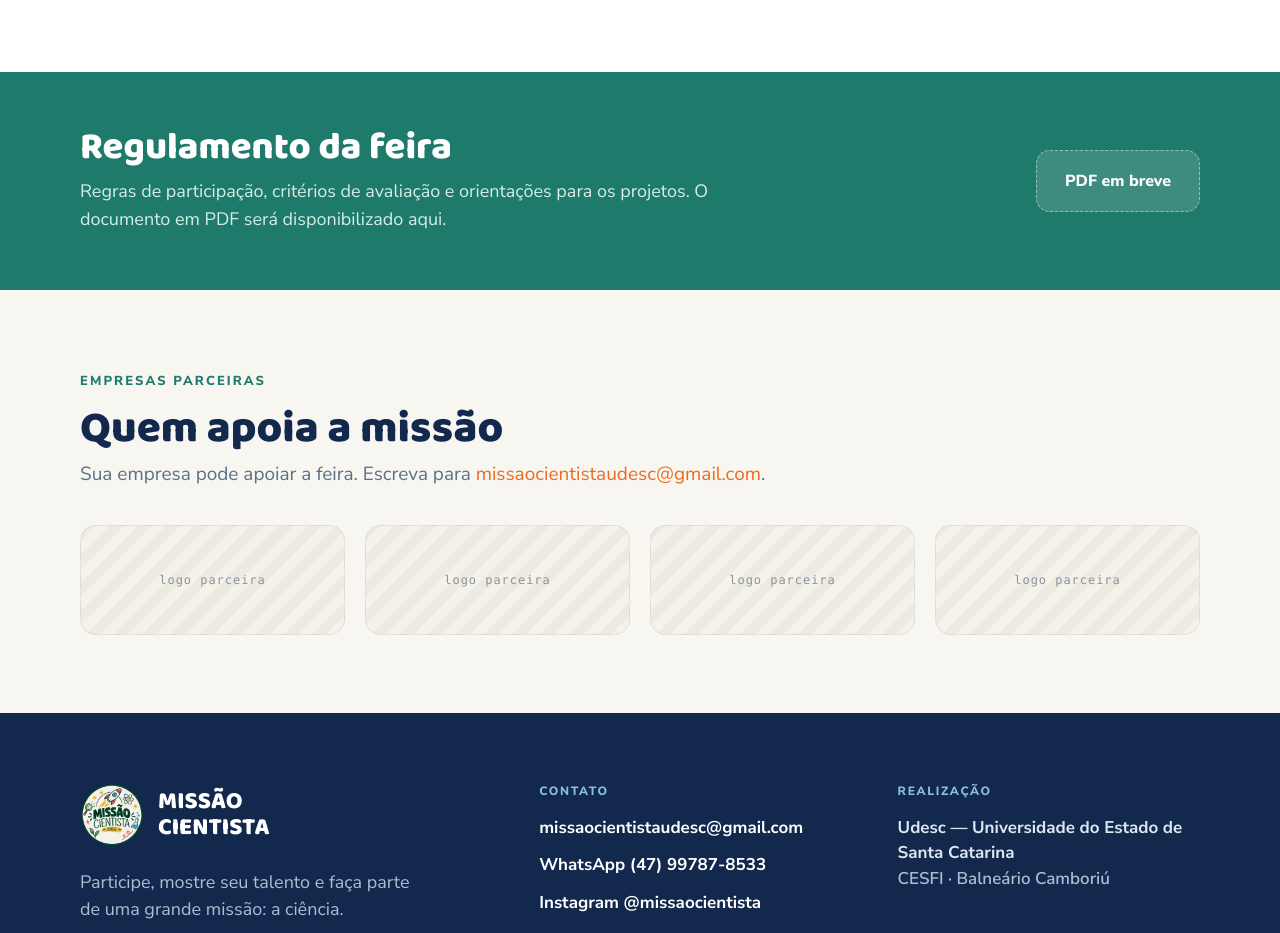
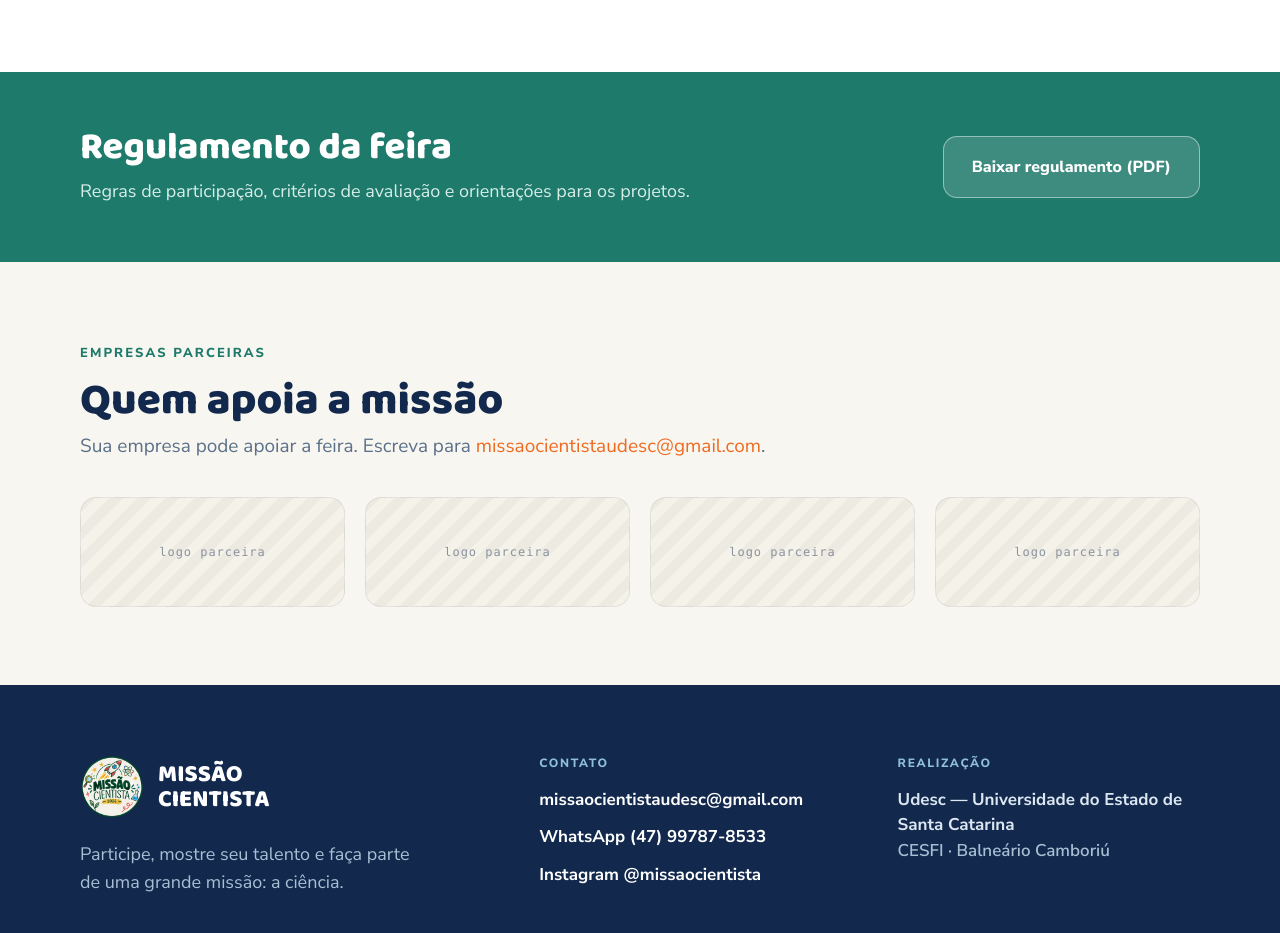
Before and after one commit to Mauduailibi/missao-cientista, a React (Vite) app in the folder frontend/: page / in a window 1280 px wide. Shown: the part 4300-5233 px from the top of the page. Built offline with nearby package versions, Linux system fonts and the light colour scheme; no server answers.

Commit message:
Inclusão do regulamento

```diff
--- a/frontend/src/components/Regulation.tsx
+++ b/frontend/src/components/Regulation.tsx
@@ -7,13 +7,17 @@
             Regulamento da feira
           </h2>
           <p className="m-0 max-w-[640px] text-lg leading-[1.55] text-regulamento-muted">
-            Regras de participação, critérios de avaliação e orientações para os projetos. O
-            documento em PDF será disponibilizado aqui.
+            Regras de participação, critérios de avaliação e orientações para os projetos.
           </p>
         </div>
-        <span className="inline-flex shrink-0 items-center gap-2.5 rounded-[14px] border border-dashed border-white/45 bg-white/14 px-7 py-[18px] text-base font-extrabold text-white">
-          PDF em breve
-        </span>
+        <a
+          href="/regulamento-missao-cientista-2026.pdf"
+          target="_blank"
+          rel="noopener noreferrer"
+          className="inline-flex shrink-0 items-center gap-2.5 rounded-[14px] border border-white/45 bg-white/14 px-7 py-[18px] text-base font-extrabold text-white transition-colors hover:bg-white/24"
+        >
+          Baixar regulamento (PDF)
+        </a>
       </div>
     </section>
   )
```
Also changed, not shown: 1 other file (tests, documents, lock files or other folders).
